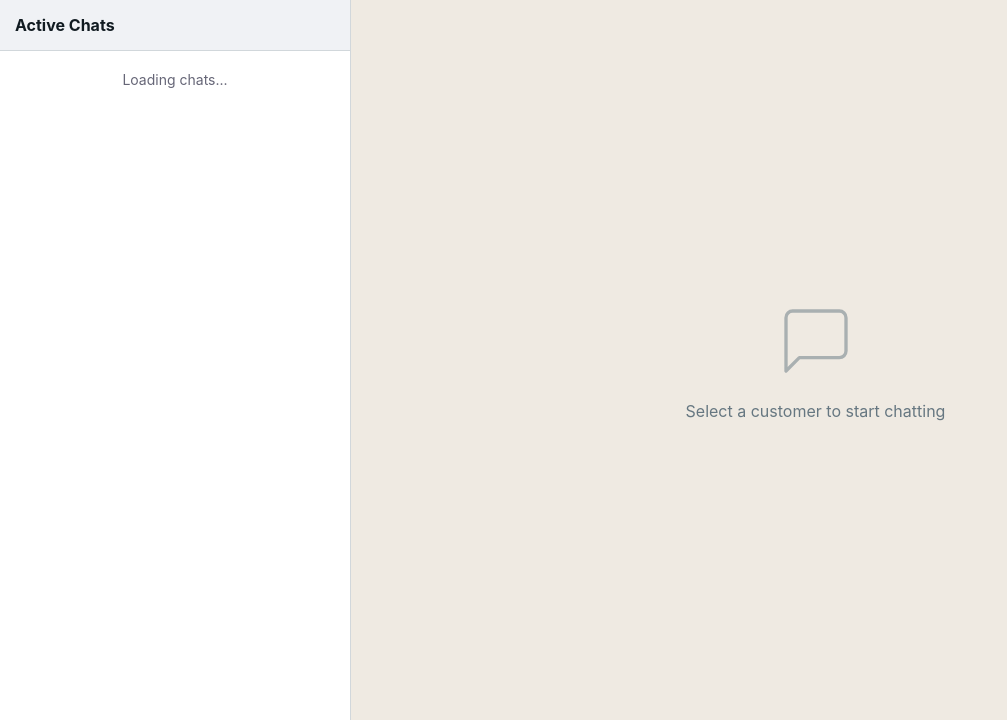
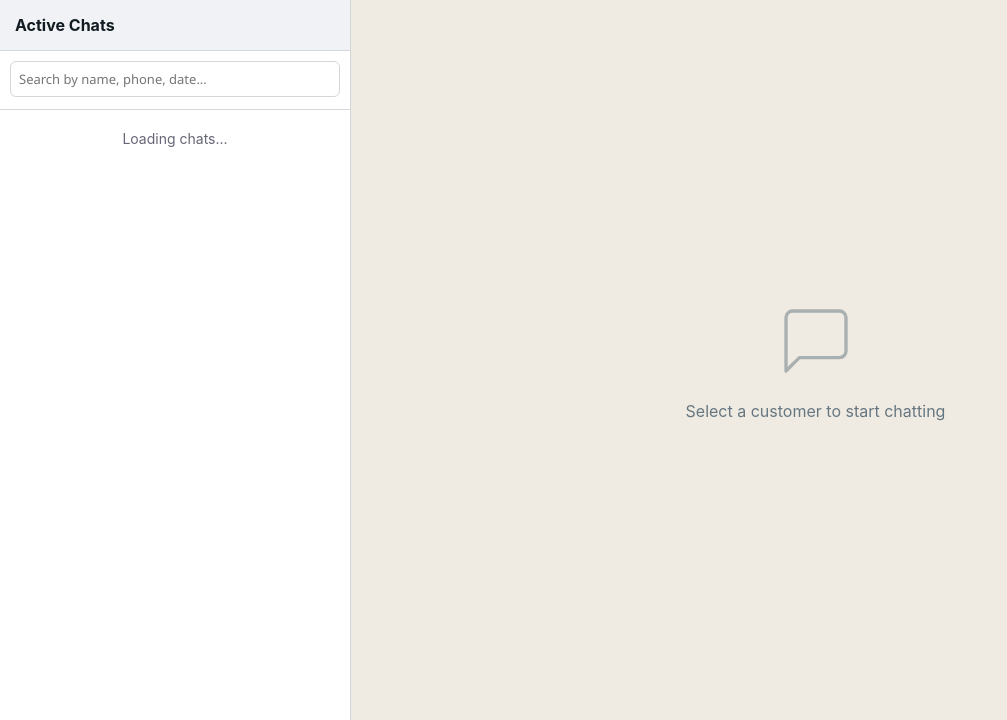
Before and after one commit to madhumathidhonuri/FuelTrackschatbot, a Django app: template bot/templates/admin/live_chat.html in a window 1280 px wide. Shown: the part 92-812 px from the top of the page, without its empty margins (0-1007 px from the left). Run offline with Django 5.2, Linux system fonts and the light colour scheme; the template is opened without the code that fills it, so the values that code supplies are empty.

Commit message:
updated live chat filter options

```diff
--- a/bot/templates/admin/live_chat.html
+++ b/bot/templates/admin/live_chat.html
@@ -324,6 +324,9 @@
         <div class="chat-sidebar-header">
             Active Chats
         </div>
+        <div style="padding: 10px; background: #fff; border-bottom: 1px solid #d1d7db;">
+            <input type="text" id="searchInput" placeholder="Search by name, phone, date..." style="width: 100%; padding: 8px; border: 1px solid #d1d7db; border-radius: 6px; box-sizing: border-box; outline: none;" oninput="filterCustomers()">
+        </div>
         <div class="customer-list" id="customerList">
             <!-- Customers will be populated here via JS -->
             <div style="padding:20px;text-align:center;color:#667;font-size:14px;">Loading chats...</div>
@@ -386,6 +389,7 @@
     let currentPhone = null;
     let pollInterval = null;
     let lastMessageCount = 0;
+    let allCustomers = [];
 
     // --- CSRF ---
     function getCookie(name) {
@@ -409,10 +413,33 @@
         try {
             const res = await fetch('api/list/');
             const data = await res.json();
-            renderCustomerList(data.customers);
+            allCustomers = data.customers;
+            filterCustomers();
         } catch (e) {
             console.error("Failed to fetch customers", e);
         }
+    }
+
+    function filterCustomers() {
+        const query = document.getElementById('searchInput').value.toLowerCase().trim();
+        if (!query) {
+            renderCustomerList(allCustomers);
+            return;
+        }
+
+        const filtered = allCustomers.filter(c => {
+            const name = (c.owner_name || '').toLowerCase();
+            const phone = (c.phone_number || '').toLowerCase();
+            const timeStr = formatTime(c.last_message_time).toLowerCase();
+
+            // Format date for searching (e.g. DD/MM/YYYY or YYYY-MM-DD depending on locale)
+            const dateStr = c.last_message_time ? new Date(c.last_message_time).toLocaleDateString().toLowerCase() : '';
+            const dateStr2 = c.last_message_time ? new Date(c.last_message_time).toDateString().toLowerCase() : '';
+
+            return name.includes(query) || phone.includes(query) || timeStr.includes(query) || dateStr.includes(query) || dateStr2.includes(query);
+        });
+
+        renderCustomerList(filtered);
     }
 
     async function fetchMessages(phone) {
@@ -671,6 +698,34 @@
     // Attach listeners
     document.getElementById('pauseBotToggle').addEventListener('change', toggleBotStatus);
 
+    // Global paste handler for quick chat opening
+    document.addEventListener('paste', function(e) {
+        if (e.target.id === 'messageInput') {
+            return; // Allow pasting into chat message normally
+        }
+
+        const pastedData = (e.clipboardData || window.clipboardData).getData('text');
+        if (!pastedData) return;
+
+        const cleanPaste = pastedData.trim();
+        const digitsOnly = cleanPaste.replace(/\D/g, '');
+
+        // If it looks like a phone number (at least 8 digits)
+        if (digitsOnly.length >= 8) {
+            const matchingCustomer = allCustomers.find(c => {
+                const phoneDigits = (c.phone_number || '').replace(/\D/g, '');
+                return phoneDigits.includes(digitsOnly) || digitsOnly.includes(phoneDigits);
+            });
+
+            if (matchingCustomer) {
+                e.preventDefault();
+                document.getElementById('searchInput').value = cleanPaste;
+                filterCustomers();
+                selectCustomer(matchingCustomer);
+            }
+        }
+    });
+
     // Initial load
     fetchCustomers();
     // Poll customer list if no chat selected
```
